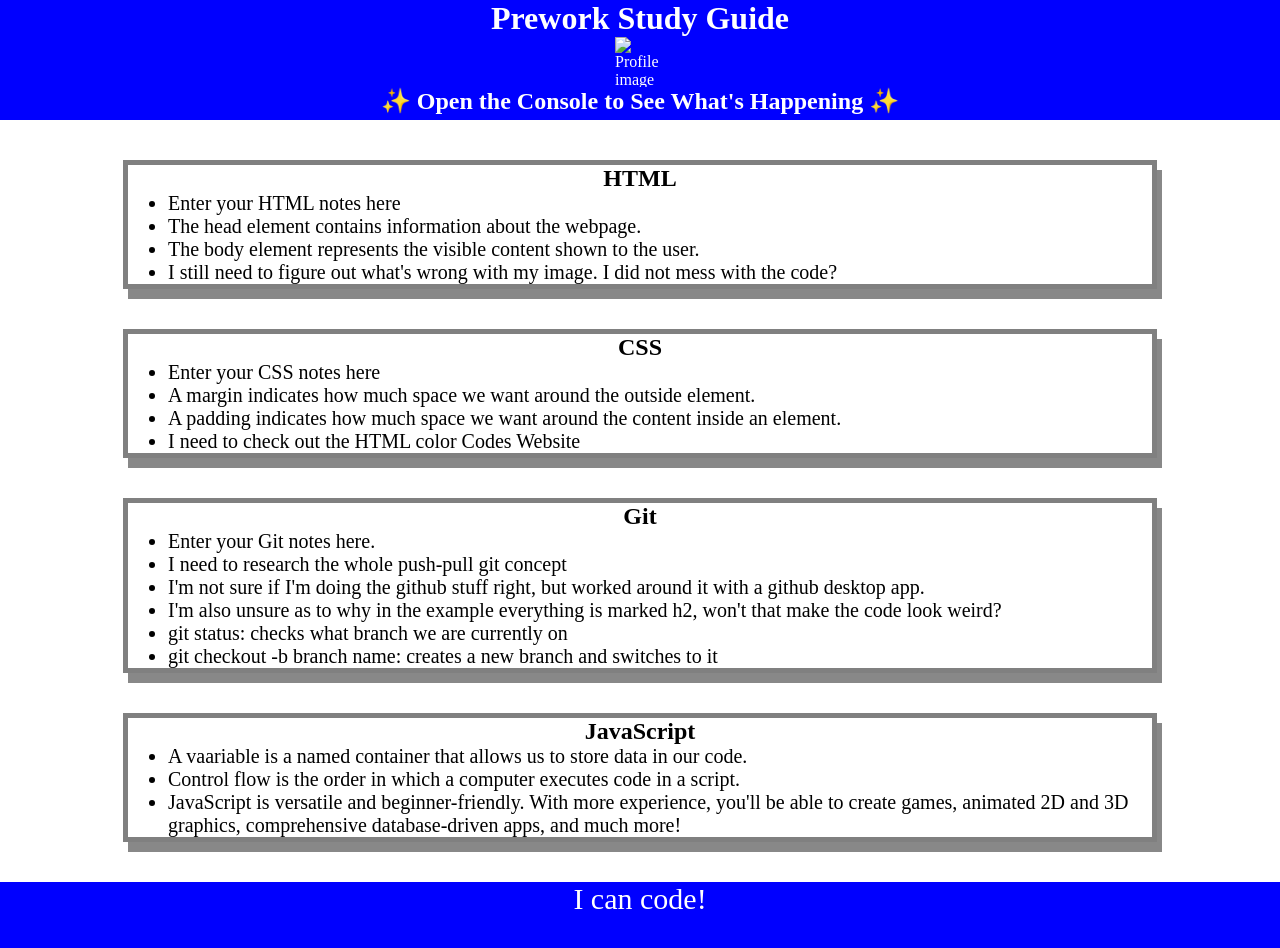
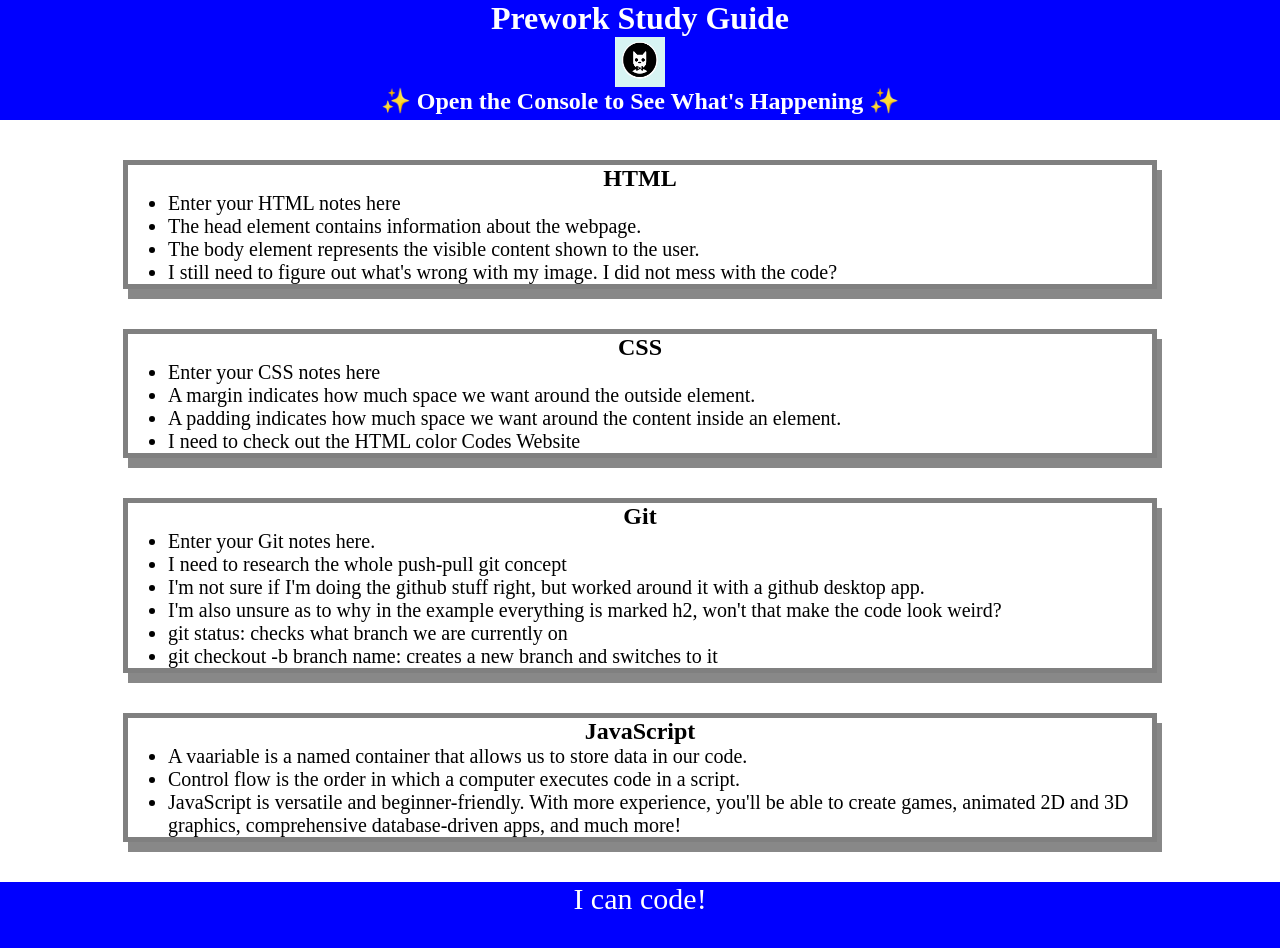
Before and after one commit to bakwarteng/Prework-Study-Guide, a plain HTML site: page index.html in a window 1280 px wide. Drawn offline with Linux system fonts and the light colour scheme; files whose address does not match are found by name.

Commit message:
Trying to fix my mistakes

```diff
--- a/prework-study-guide/assets/index.html
+++ b/index.html
@@ -53,7 +53,7 @@
     <header id="top">
       <h1>Prework Study Guide</h1>
       <img
-        src="./assets/bowtie-cat.png"
+        src="C:\Users\bakwa\Desktop\Prework-Study-Guide-BAK\prework-study-guide\assets\bowtie-cat.png "
         alt="Profile image of cat wearing a bow tie."
       />
       <scriptsrc="./assets/script.js/">
```
Also changed, not shown: assets/bowtie-cat.png (added).
